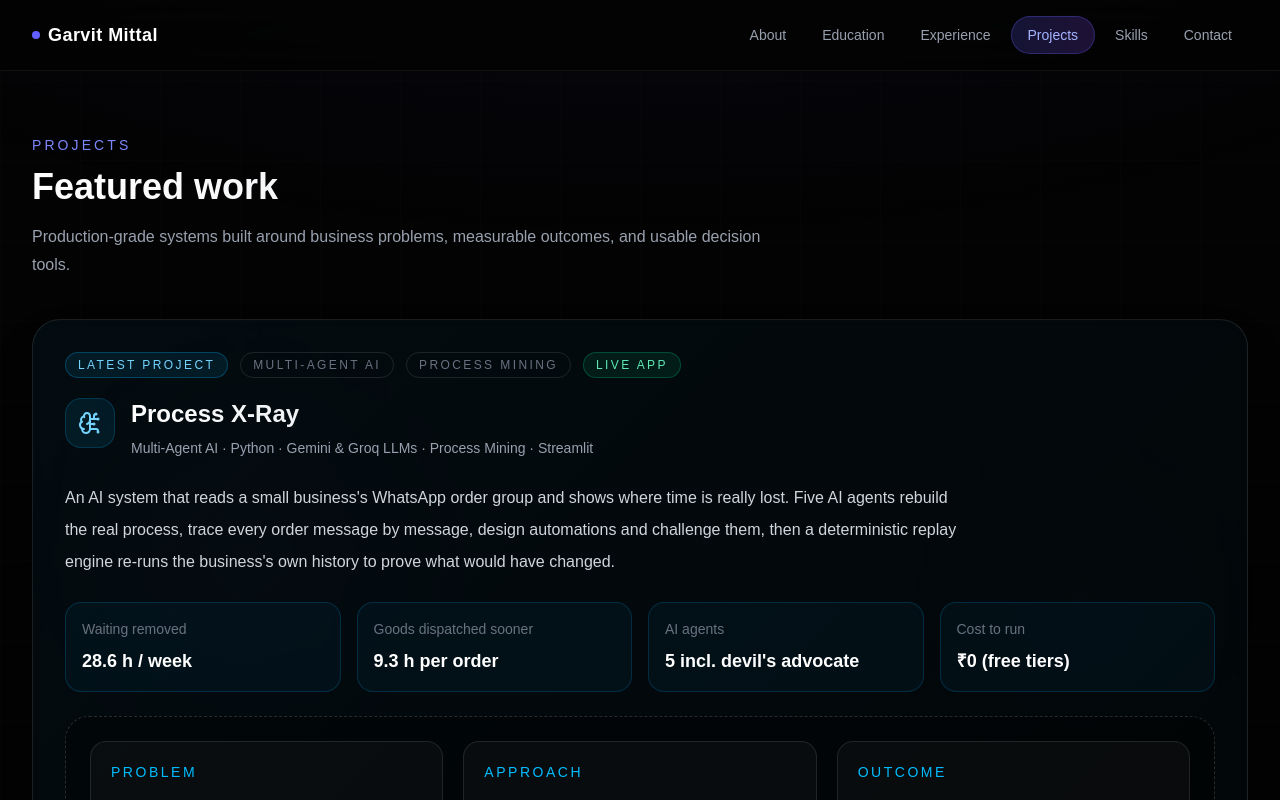
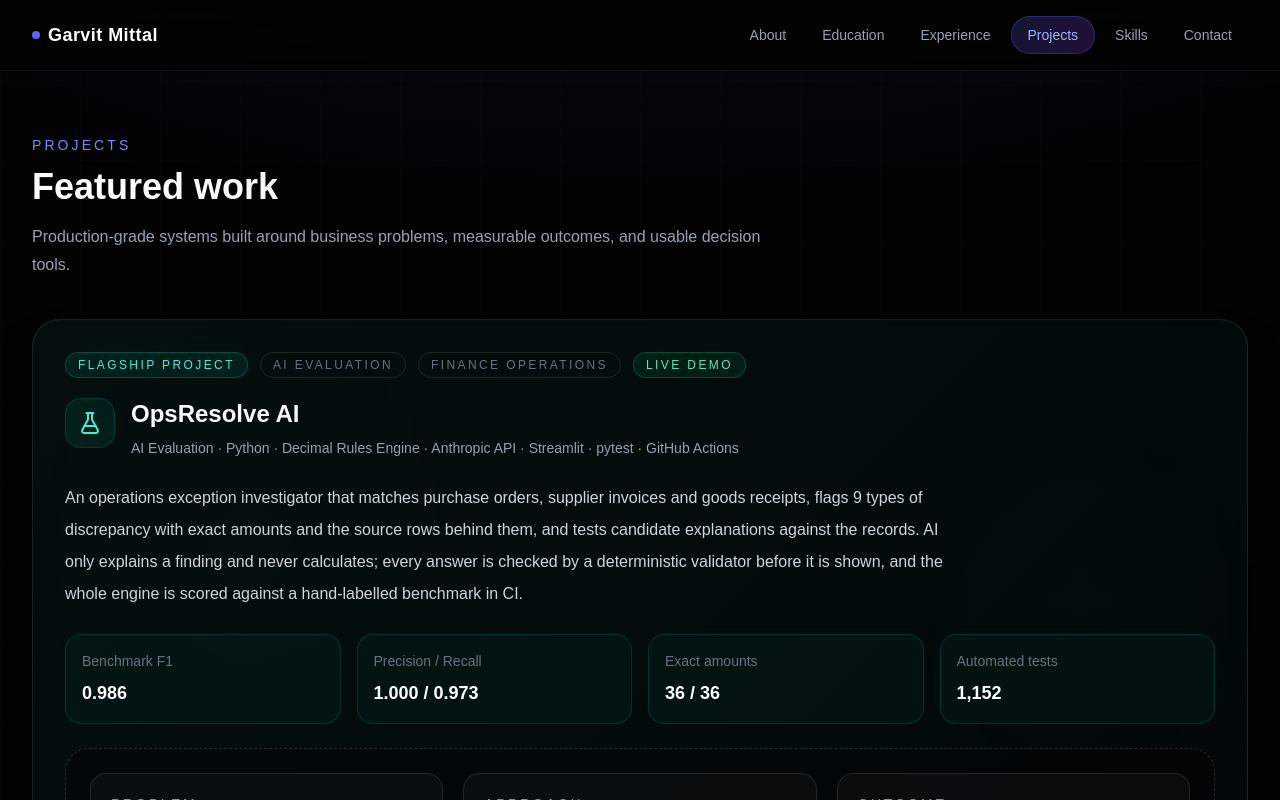
Before and after one commit to garvit-mittal04/garvit-portfolio, a Next.js app: page / in a window 1280 px wide. Both pictures are taken after a click on the button "Projects". Shown: the top 800 px of the page. Built offline with nearby package versions, Linux system fonts and the light colour scheme.

Commit message:
Add OpsResolve AI project and update flagship subtitle
Added OpsResolve AI project details including title, subtitle, description, highlights, and bullets. Updated flagship project subtitle.

```diff
--- a/app/page.tsx
+++ b/app/page.tsx
@@ -112,7 +112,7 @@ const experienceData = [
 
 const flagshipProject = {
   title: "ML-Powered Warehouse Decision System",
-  subtitle: "Flagship Project · Python · scikit-learn · Random Forest · SQL · R · SHAP · Streamlit",
+  subtitle: "Operations ML · Python · scikit-learn · Random Forest · SQL · R · SHAP · Streamlit",
   description:
     "A production ML decision system on 53,000 warehouse records combining Random Forest throughput prediction (R²=0.934), risk classification (91.7% accuracy), Facebook Prophet 30-day demand forecasting, and XGBoost disruption risk scoring - backed by a normalized 5-table MySQL schema and a 5-tab Streamlit decision app.",
   highlights: [
@@ -177,6 +177,29 @@ const processXrayProject = {
   ],
   github: "https://github.com/garvit-mittal04/process-xray",
   liveApp: "https://process-xray.streamlit.app",
+};
+
+const opsresolveProject = {
+  title: "OpsResolve AI",
+  subtitle: "AI Evaluation · Python · Decimal Rules Engine · Anthropic API · Streamlit · pytest · GitHub Actions",
+  description:
+    "An operations exception investigator that matches purchase orders, supplier invoices and goods receipts, flags 9 types of discrepancy with exact amounts and the source rows behind them, and tests candidate explanations against the records. AI only explains a finding and never calculates; every answer is checked by a deterministic validator before it is shown, and the whole engine is scored against a hand-labelled benchmark in CI.",
+  highlights: [
+    { label: "Benchmark F1", value: "0.986" },
+    { label: "Precision / Recall", value: "1.000 / 0.973" },
+    { label: "Exact amounts", value: "36 / 36" },
+    { label: "Automated tests", value: "1,152" },
+  ],
+  bullets: [
+    "Built a deterministic three-way match engine for purchase orders, supplier invoices and goods receipts that detects 9 exception types with exact Decimal arithmetic, severity, amount impact and the file and line of every source row.",
+    "Evaluated it against a hand-labelled 36-scenario benchmark (precision 1.000, recall 0.973, F1 0.986, exact amounts on 36/36 matches) and pinned the scores in CI, so any change in detection fails the build until reviewed. The one miss (S36) is documented as a known limitation.",
+    "Added optional, advisory AI explanations that never calculate: each answer is checked by a deterministic validator (citations, identifiers, numbers, signs, dates, supplier names) and rejected with problem codes if it doesn't match the evidence.",
+    "Protected data sent to the model: supplier IDs are pseudonymised, names and descriptions are never sent, and a privacy guard blocks the request if any real identifier remains.",
+    "Built 5 deterministic investigation checks (receipt not posted, unit mix-up, mistyped PO number, document under another PO, price from another order) that label each explanation consistent, contradicted or can't-be-checked, never a confirmed cause.",
+    "Shipped a CLI, a localhost-only Streamlit app and a locked-down public demo (synthetic data only, no uploads, no AI), covered by 1,152 automated tests including Streamlit UI tests and formula-injection-safe CSV exports.",
+  ],
+  github: "https://github.com/garvit-mittal04/opsresolve-ai",
+  liveApp: "https://opsresolve-ai.streamlit.app",
 };
 
 const challengeProject = {
@@ -651,6 +674,7 @@ function ExperienceSection() {
 }
 
 function ProjectsSection() {
+  const { ref: refOps, isInView: inViewOps } = useScrollReveal();
   const { ref: ref0, isInView: inView0 } = useScrollReveal();
   const { ref: refChallenge, isInView: inViewChallenge } = useScrollReveal();
   const { ref: ref1, isInView: inView1 } = useScrollReveal();
@@ -665,7 +689,109 @@ function ProjectsSection() {
         subtitle="Production-grade systems built around business problems, measurable outcomes, and usable decision tools."
       />
 
-      {/* ── Process X-Ray (latest) ── */}
+      {/* ── OpsResolve AI (flagship) ── */}
+      <motion.div
+        ref={refOps}
+        initial={{ opacity: 0, y: 28 }}
+        animate={inViewOps ? { opacity: 1, y: 0 } : {}}
+        transition={{ duration: 0.6 }}
+        className="mb-8"
+      >
+        <TiltCard className="rounded-[28px] border border-white/10 bg-white/[0.03] backdrop-blur-sm shadow-2xl"
+          style={{ background: "linear-gradient(135deg, rgba(20,184,166,0.07) 0%, rgba(0,0,0,0.5) 100%)" } as React.CSSProperties}>
+          <div className="p-8">
+            <div className="flex flex-wrap items-center gap-3 text-xs uppercase tracking-[0.2em] text-gray-500">
+              <span className="rounded-full border border-teal-500/30 bg-teal-500/10 px-3 py-1 text-teal-300">Flagship Project</span>
+              <span className="rounded-full border border-white/10 px-3 py-1">AI Evaluation</span>
+              <span className="rounded-full border border-white/10 px-3 py-1">Finance Operations</span>
+              <span className="rounded-full border border-emerald-500/30 bg-emerald-500/10 px-3 py-1 text-emerald-300">Live Demo</span>
+            </div>
+            <div className="mt-5 flex items-start gap-4">
+              <div className="rounded-2xl border border-teal-500/20 bg-teal-500/10 p-3 text-teal-300" aria-hidden="true">
+                <FlaskConical size={24} />
+              </div>
+              <div>
+                <h3 className="text-2xl font-semibold bg-gradient-to-r from-white to-gray-300 bg-clip-text text-transparent">
+                  {opsresolveProject.title}
+                </h3>
+                <p className="mt-2 text-sm text-gray-400">{opsresolveProject.subtitle}</p>
+              </div>
+            </div>
+            <p className="mt-6 max-w-4xl text-base leading-8 text-gray-300">{opsresolveProject.description}</p>
+
+            <div className="mt-6 grid gap-4 md:grid-cols-2 xl:grid-cols-4">
+              {opsresolveProject.highlights.map((item) => (
+                <div key={item.label}
+                  className="rounded-2xl border border-teal-500/20 bg-teal-500/5 p-4 transition hover:border-teal-500/40 hover:bg-teal-500/10">
+                  <p className="text-sm text-gray-500">{item.label}</p>
+                  <p className="mt-2 text-lg font-semibold text-white">{item.value}</p>
+                </div>
+              ))}
+            </div>
+
+            <div className="mt-6 rounded-[24px] border border-dashed border-white/15 bg-black/30 p-6">
+              <div className="grid gap-5 md:grid-cols-3">
+                {[
+                  { label: "Problem", text: "Before paying a supplier, finance teams match each invoice to its purchase order and to the goods actually received. Quantity, price, unit and duplicate-bill mismatches are found by hand across spreadsheets, and AI tools that 'reconcile' can't show how they got a number." },
+                  { label: "Approach", text: "Every match and amount is rule-based Python with exact decimal arithmetic and cited source rows. Investigation checks test possible explanations against the records, and optional AI only explains a finding, with every answer validated against the evidence before it is shown." },
+                  { label: "Outcome", text: "On a hand-labelled 36-scenario benchmark: 36 of 37 expected exceptions found, no false alarms, every amount exact. Built and tested on synthetic data only, and the repo says so: it has not yet been validated on real supplier data." },
+                ].map((block) => (
+                  <div key={block.label} className="rounded-2xl border border-white/10 bg-white/[0.03] p-5">
+                    <p className="text-sm uppercase tracking-[0.18em] text-teal-400">{block.label}</p>
+                    <p className="mt-3 leading-7 text-gray-300">{block.text}</p>
+                  </div>
+                ))}
+              </div>
+            </div>
+
+            <div className="mt-6 overflow-hidden rounded-[24px] border border-white/10">
+              <img src="/opsresolve.png"
+                alt="OpsResolve public demo: 62 rows read, 3 validation issues and 18 exceptions by severity"
+                className="w-full" />
+            </div>
+
+            <div className="mt-6 grid gap-4 md:grid-cols-2">
+              {opsresolveProject.bullets.map((bullet, index) => (
+                <div key={index}
+                  className="rounded-2xl border border-white/10 bg-black/30 p-4 transition hover:border-teal-500/20 hover:bg-teal-500/5">
+                  <p className="leading-7 text-gray-300">{bullet}</p>
+                </div>
+              ))}
+            </div>
+
+            <div className="mt-6 rounded-[24px] border border-white/10 bg-black/30 p-6">
+              <p className="text-sm uppercase tracking-[0.18em] text-teal-400">Key Differentiators</p>
+              <div className="mt-4 grid gap-3 md:grid-cols-3">
+                {[
+                  "Measured, not claimed: precision, recall and F1 on a labelled benchmark, pinned in CI",
+                  "AI explains, code calculates, and a validator checks every answer",
+                  "Limitations and the one known miss are documented, not hidden",
+                ].map((text) => (
+                  <div key={text} className="flex gap-3 rounded-2xl border border-teal-500/20 bg-teal-500/5 p-4 text-gray-300">
+                    <ShieldCheck size={16} className="shrink-0 mt-0.5 text-teal-400" />
+                    {text}
+                  </div>
+                ))}
+              </div>
+            </div>
+
+            <div className="mt-8 flex flex-wrap gap-4">
+              <a href={opsresolveProject.liveApp} target="_blank" rel="noreferrer"
+                className="group inline-flex items-center gap-2 rounded-2xl bg-gradient-to-r from-teal-500 to-emerald-500 px-5 py-3 font-medium text-white shadow-lg shadow-teal-500/25 transition hover:scale-[1.02] hover:shadow-teal-500/40">
+                <Globe size={16} aria-hidden="true" />
+                Launch Live Demo
+                <ArrowRight size={14} className="transition-transform group-hover:translate-x-1" />
+              </a>
+              <a href={opsresolveProject.github} target="_blank" rel="noreferrer"
+                className="inline-flex items-center gap-2 rounded-2xl border border-white/15 px-5 py-3 font-medium text-gray-200 transition hover:bg-white/10">
+                <ExternalLink size={16} aria-hidden="true" /> View Code
+              </a>
+            </div>
+          </div>
+        </TiltCard>
+      </motion.div>
+
+      {/* ── Process X-Ray ── */}
       <motion.div
         ref={ref0}
         initial={{ opacity: 0, y: 28 }}
@@ -677,7 +803,7 @@ function ProjectsSection() {
           style={{ background: "linear-gradient(135deg, rgba(14,165,233,0.06) 0%, rgba(0,0,0,0.5) 100%)" } as React.CSSProperties}>
           <div className="p-8">
             <div className="flex flex-wrap items-center gap-3 text-xs uppercase tracking-[0.2em] text-gray-500">
-              <span className="rounded-full border border-sky-500/30 bg-sky-500/10 px-3 py-1 text-sky-300">Latest Project</span>
+              <span className="rounded-full border border-sky-500/30 bg-sky-500/10 px-3 py-1 text-sky-300">Known-Answer Tested</span>
               <span className="rounded-full border border-white/10 px-3 py-1">Multi-Agent AI</span>
               <span className="rounded-full border border-white/10 px-3 py-1">Process Mining</span>
               <span className="rounded-full border border-emerald-500/30 bg-emerald-500/10 px-3 py-1 text-emerald-300">Live App</span>
@@ -883,7 +1009,7 @@ function ProjectsSection() {
           style={{ background: "linear-gradient(135deg, rgba(99,102,241,0.05) 0%, rgba(0,0,0,0.5) 100%)" } as React.CSSProperties}>
           <div className="p-8">
             <div className="flex flex-wrap items-center gap-3 text-xs uppercase tracking-[0.2em] text-gray-500">
-              <span className="rounded-full border border-indigo-500/30 bg-indigo-500/10 px-3 py-1 text-indigo-300">Flagship Project</span>
+              <span className="rounded-full border border-indigo-500/30 bg-indigo-500/10 px-3 py-1 text-indigo-300">Machine Learning</span>
               <span className="rounded-full border border-white/10 px-3 py-1">Operations Analytics</span>
               <span className="rounded-full border border-emerald-500/30 bg-emerald-500/10 px-3 py-1 text-emerald-300">Live App</span>
             </div>
@@ -1191,7 +1317,7 @@ function ContactSection() {
           <div className="inline-flex items-center gap-2 rounded-full border border-white/10 bg-black/30 px-4 py-2">
             <MapPin size={14} aria-hidden="true" /> Chandigarh, India
           </div>
-          <a href={flagshipProject.github} target="_blank" rel="noreferrer"
+          <a href="https://github.com/garvit-mittal04" target="_blank" rel="noreferrer"
             className="inline-flex items-center gap-2 rounded-full border border-white/10 px-4 py-2 transition hover:border-indigo-500/30 hover:bg-indigo-500/5 hover:text-indigo-300">
             <ExternalLink size={14} aria-hidden="true" /> View GitHub
           </a>
```
